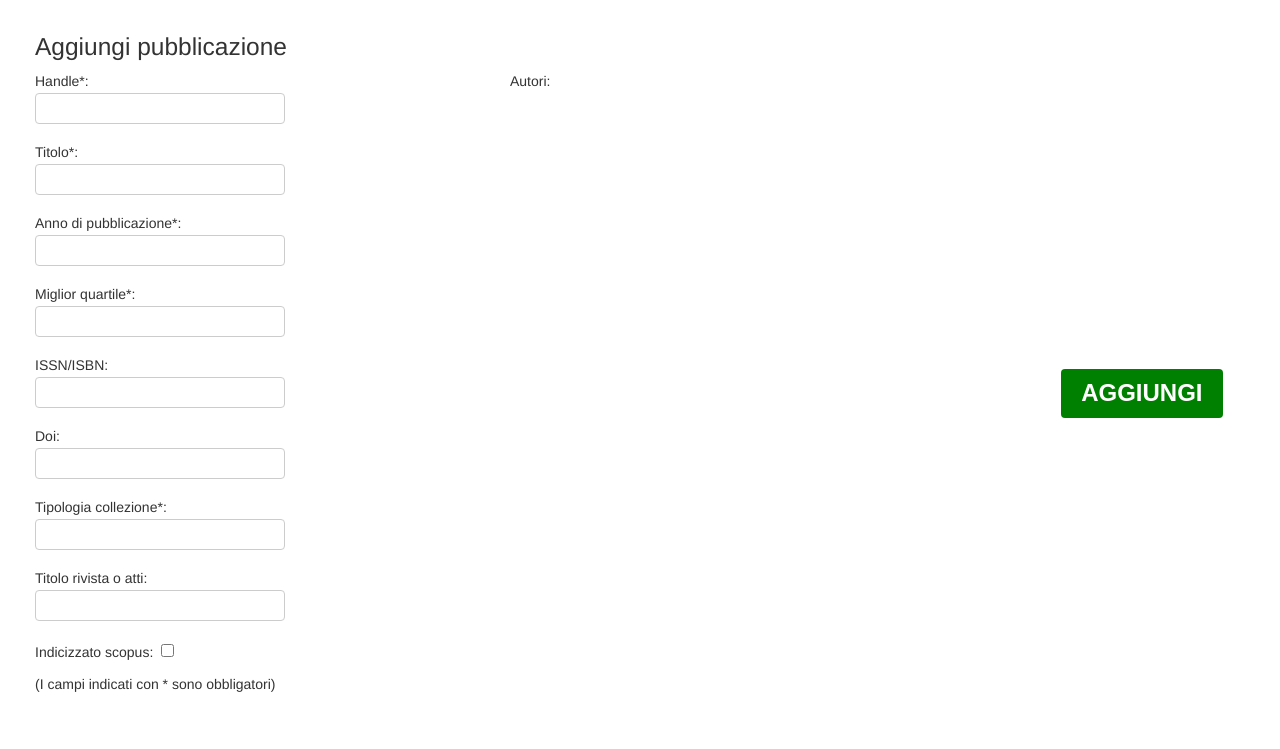
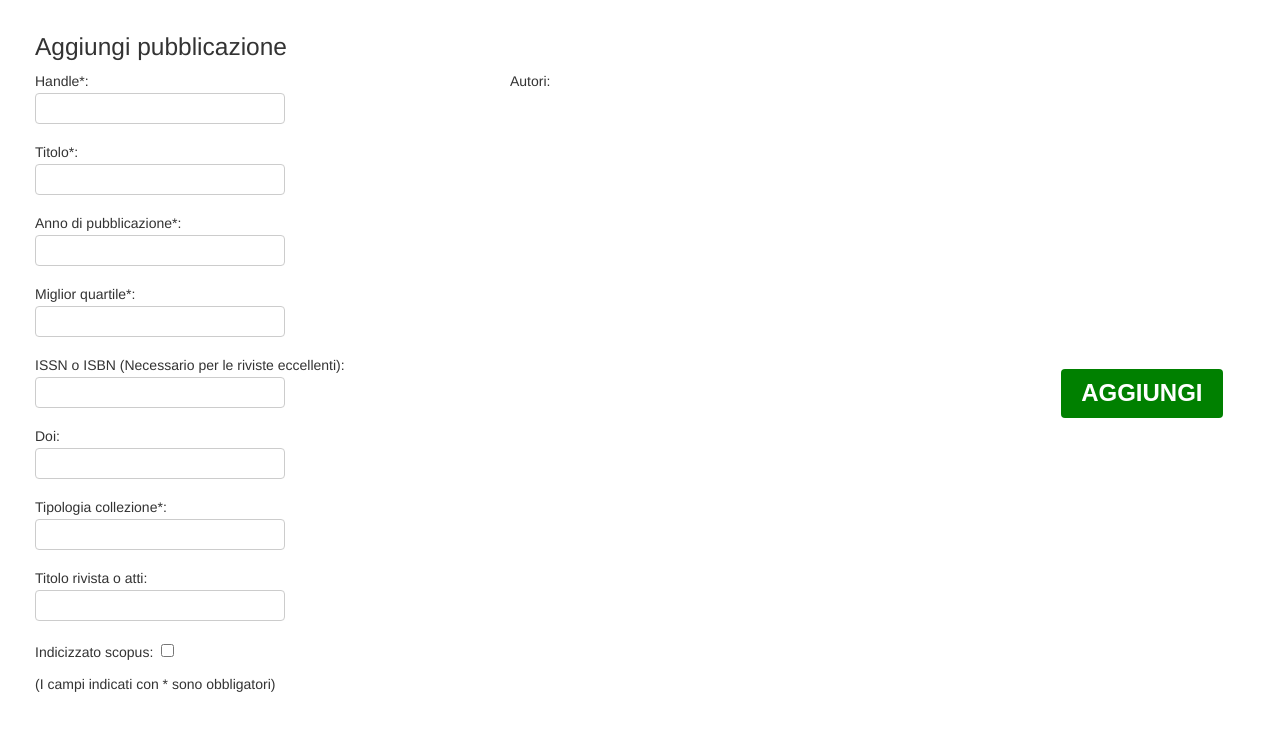
Before and after one commit to Hex-Zivi/Tesi, a Django app: template caricamentoDati/templates/caricamentoDati/aggiungi_pubblicazione.html in a window 1280 px wide. Shown: the part 120-869 px from the top of the page. Run offline with Django 3.2, Linux system fonts and the light colour scheme; the template is opened without the code that fills it: values that come from a table or form of the project are taken from there, others are empty; some libraries are stand-ins or nearby versions.

Commit message:
Modifiche al README

```diff
--- a/caricamentoDati/templates/caricamentoDati/aggiungi_pubblicazione.html
+++ b/caricamentoDati/templates/caricamentoDati/aggiungi_pubblicazione.html
@@ -41,7 +41,7 @@
             </div>
           </br>
             <div class="form-group col-md-4">
-              <label for="issn_isbn" class="col-form-label">ISSN/ISBN:</label>
+              <label for="issn_isbn" class="col-form-label">ISSN o ISBN (Necessario per le riviste eccellenti):</label>
             </br>
               <input type="text" class="form-control" name="issn_isbn" id="issn_isbn" required />
             </div>
--- a/caricamentoDati/views.py
+++ b/caricamentoDati/views.py
@@ -509,6 +509,8 @@ def assegnamento_algoritmo(request, valutazione_nome):
 
     progresso = 1  # flag di verifica di aggiunta selezione
 
+
+    # Selezione per le riviste eccellenti
     for rivista in riviste_ecc:
         if rivista.issn2:
             lista_issn = rivista.issn1, rivista.issn2
@@ -543,6 +545,7 @@ def assegnamento_algoritmo(request, valutazione_nome):
                         pubblicazioni = pubblicazioni.exclude(
                             relazionedocentepubblicazione__autore=docente, num_coautori_dip=1)
 
+    # Selezioni per autori con numero di pubblicazioni troppo basso
     for docente in docenti:
         if len(relazioni_docente_pubblicazione.filter(autore=docente)) <= numero_selezioni_valutazione:
             for relazione in relazioni_docente_pubblicazione.filter(autore=docente):
```
Also changed, not shown: README.md.
